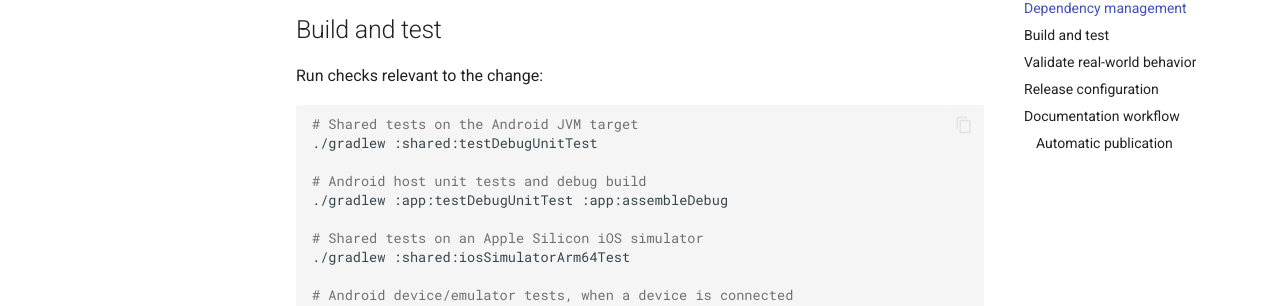
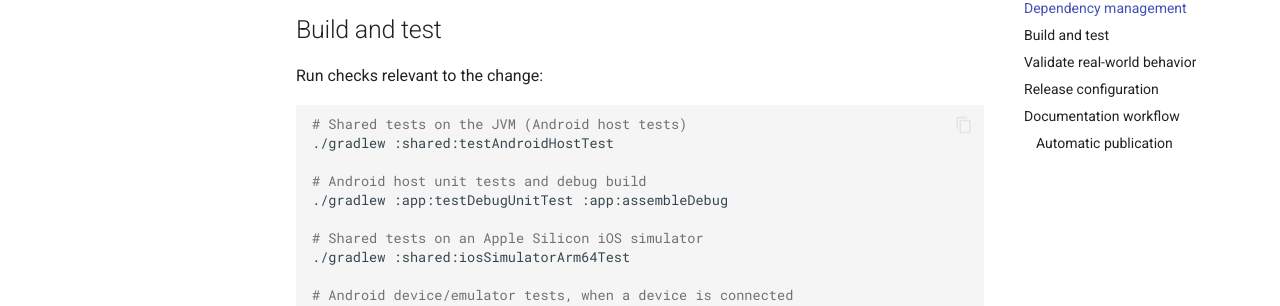
Before and after one commit to piyushchouhan/bhandara, an MkDocs documentation site: the page built from docs/development.md, in a window 1280 px wide and 900 px high, scrolled down 659 px. Shown: the part 145-451 px from the top of the window. Built offline with MkDocs 1.6.1 and Material for MkDocs 9.7.7, drawn with Linux system fonts in a browser that asks for light colours.

Commit message:
build: AGP 9.4.1, Gradle 9.8.1, compileSdk 37 and Compose Multiplatform 1.12.1
- shared uses AGP's multiplatform library plugin
  (com.android.kotlin.multiplatform.library): kotlin { android { } }
  replaces androidTarget + android {}, with Compose resources enabled and
  commonTest running as Android host tests (:shared:testAndroidHostTest)
- app relies on AGP 9's built-in Kotlin (kotlin-android plugin removed)
- compileSdk and targetSdk 37, which Compose 1.12 needs
- Compose Multiplatform 1.12.1 with the app's Compose BOM 2026.09.00 and
  lifecycle 2.11.0 aligned to it (runtime resolves foundation 1.12.1);
  Coil 3.6.3, Ktor 3.6.0
- docs: new test task, versions and SDK

Tests: 435 on the JVM, 435 on the iOS simulator; Android and iOS apps
build, and the iOS app runs on the simulator.

Co-Authored-By: Claude Opus 5.5 <noreply@anthropic.com>

````diff
--- a/docs/development.md
+++ b/docs/development.md
@@ -19,8 +19,8 @@ Use the checked-in wrapper. The Gradle runtime needs a compatible JDK; the proje
 Run checks relevant to the change:
 
 ```bash
-# Shared tests on the Android JVM target
-./gradlew :shared:testDebugUnitTest
+# Shared tests on the JVM (Android host tests)
+./gradlew :shared:testAndroidHostTest
 
 # Android host unit tests and debug build
 ./gradlew :app:testDebugUnitTest :app:assembleDebug
````
Also changed, not shown: docs/architecture.md (+1 -1 lines), docs/getting-started.md (+1 -1 lines), 5 other files.
